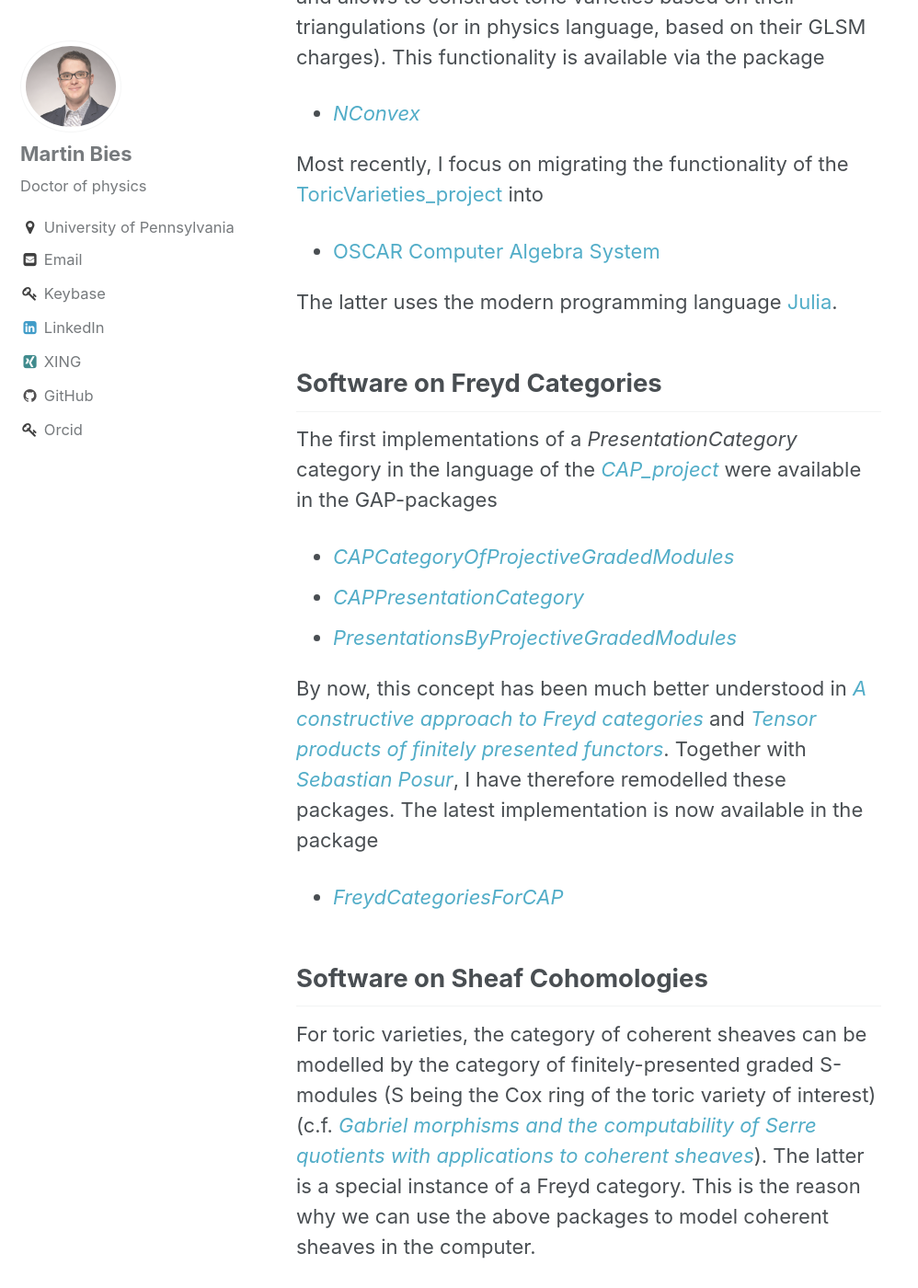
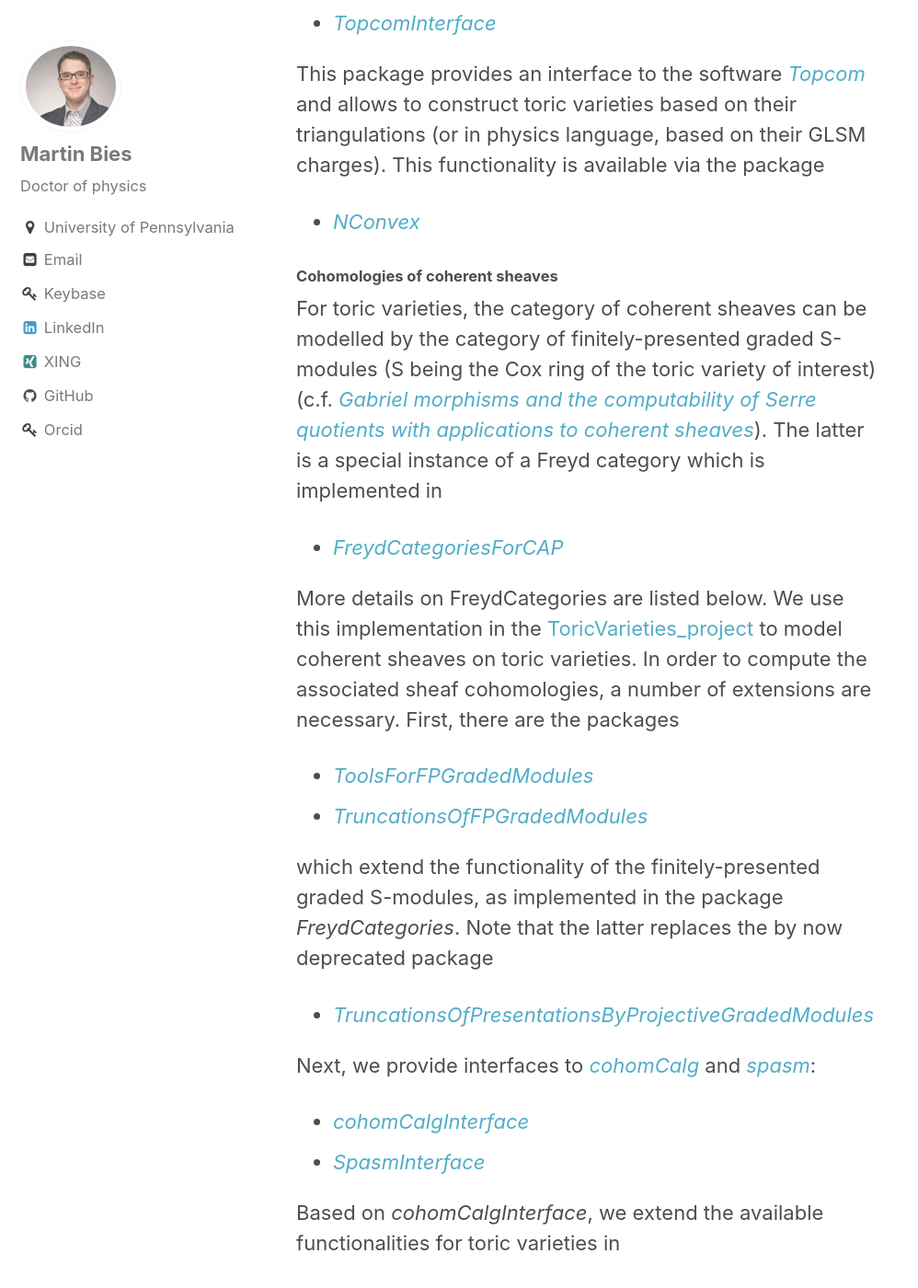
Before and after one commit to MartinBies/MartinBies.github.io, a Jekyll site: the page built from _pages/software.md, in a window 1280 px wide and 1400 px high, scrolled down 1012 px. Shown: the whole window at 92% size, without its empty margins (0-998 px from the left). Built offline with Jekyll 4.4.1, drawn with Linux system fonts in a browser that asks for light colours; some of the changed text lies outside the part shown.

Commit message:
Restructure content of software page

```diff
--- a/_pages/software.md
+++ b/_pages/software.md
@@ -11,8 +11,11 @@ permalink: /software/
 
 I work on open-source software on [github](https://github.com/), have added about 500.000 lines of codes and modified about another 500.000 lines of code. My coding experience includes gap, python, julia and C++. The latest news on my software are to be found at my [github-page](https://github.com/herearound).
 
+## [ToricVarieties_project](https://github.com/homalg-project/ToricVarieties_project)
 
-## Software on Toric Varieties
+### Content
+
+#### General functionality for Toric Varieties
 
 Together with [*Sebastian Gutsche*](https://sebasguts.github.io/), I have developed the package
 
@@ -26,33 +29,14 @@ This package provides an interface to the software [*Topcom*](https://www.wm.uni
 
 * [*NConvex*](https://github.com/homalg-project/NConvex)
 
-Most recently, I focus on migrating the functionality of the [ToricVarieties_project](https://github.com/homalg-project/ToricVarieties_project) into
 
-* [OSCAR Computer Algebra System](https://github.com/oscar-system/Oscar.jl)
+#### Cohomologies of coherent sheaves
 
-The latter uses the modern programming language [Julia](https://julialang.org/).
-
-
-
-## Software on Freyd Categories
-
-The first implementations of a *PresentationCategory* category in the language of the [*CAP_project*](https://homalg-project.github.io/CAP_project/) were available in the GAP-packages
-
-* [*CAPCategoryOfProjectiveGradedModules*](https://github.com/HereAround/CAPCategoryOfProjectiveGradedModules)
-* [*CAPPresentationCategory*](https://github.com/HereAround/CAPPresentationCategory)
-* [*PresentationsByProjectiveGradedModules*](https://github.com/HereAround/PresentationsByProjectiveGradedModules)
-
-By now, this concept has been much better understood in [*A constructive approach to Freyd categories*](https://arxiv.org/abs/1712.03492) and [*Tensor products of finitely presented functors*](https://www.worldscientific.com/doi/abs/10.1142/S0219498822501869). Together with [*Sebastian Posur*](https://sebastianpos.github.io/), I have therefore remodelled these packages. The latest implementation is now available in the package
+For toric varieties, the category of coherent sheaves can be modelled by the category of finitely-presented graded S-modules (S being the Cox ring of the toric variety of interest) (c.f. [*Gabriel morphisms and the computability of Serre quotients with applications to coherent sheaves*](https://arxiv.org/abs/1409.2028)). The latter is a special instance of a Freyd category which is implemented in
 
 * [*FreydCategoriesForCAP*](https://github.com/homalg-project/CAP_project/tree/master/FreydCategoriesForCAP)
 
-
-
-## Software on Sheaf Cohomologies
-
-For toric varieties, the category of coherent sheaves can be modelled by the category of finitely-presented graded S-modules (S being the Cox ring of the toric variety of interest) (c.f. [*Gabriel morphisms and the computability of Serre quotients with applications to coherent sheaves*](https://arxiv.org/abs/1409.2028)). The latter is a special instance of a Freyd category. This is the reason why we can use the above packages to model coherent sheaves in the computer.
-
-In order to compute the associated sheaf cohomologies, a number of extensions are necessary. First, there are the packages
+More details on FreydCategories are listed below. We use this implementation in the [ToricVarieties_project](https://github.com/homalg-project/ToricVarieties_project) to model coherent sheaves on toric varieties. In order to compute the associated sheaf cohomologies, a number of extensions are necessary. First, there are the packages
 
 * [*ToolsForFPGradedModules*](https://github.com/homalg-project/SheafCohomologyOnToricVarieties/tree/master/ToolsForFPGradedModules)
 * [*TruncationsOfFPGradedModules*](https://github.com/homalg-project/SheafCohomologyOnToricVarieties/tree/master/TruncationsOfFPGradedModules)
@@ -76,15 +60,12 @@ Finally, all of these enter the central package
 
 It provides implementations of various algorithms to compute sheaf cohomologies. Among others, the algorithm described in the appendix of [*cohomologies of coherent sheaves and massless spectra in F-theory*](https://archiv.ub.uni-heidelberg.de/volltextserver/24045/) is implemented there.
 
-## Software for F-theory vacua
 
-### H0Approximator
+#### Study of F-theory vacua
 
 * [*H0Approximator*](https://github.com/homalg-project/SheafCohomologyOnToricVarieties/tree/master/H0Approximator)
 
 On a hypersurface curve in a del-Pezzo 3 surface, we consider the pullback of a line bundle from the dP3. This package approximates the allowed global section values for this line bundle on the moduli space of all deformations of this curve. This approximation systematically underestimates the number of sections. However, it provides this estimate over the entire moduli space. Furthermore, as this estimate is based mostly on topological data, we could easily implement the necessary algorithms in C++, so that they terminate rather quickly. This implementation is the result [*Machine Learning and Algebraic Approaches towards Complete Matter Spectra in 4d F-theory*](https://link.springer.com/article/10.1007%2FJHEP01%282021%29196).
-
-### QSMExplorer
 
 * [*QSMExplorer*](https://github.com/homalg-project/ToricVarieties_project/tree/master/QSMExplorer)
 
@@ -98,7 +79,7 @@ The *QSMExplorer* -- implemented together with [Muyang Liu](https://katalog.uu.s
 A visualisation of the dependencies among my packages can be found [here](/SoftwarePackages.pdf).
 
 
-## Documentation
+### Documentation
 
 Below, you can find the documentations of the GAP-packages in the [ToricVarieties_project](https://github.com/homalg-project/ToricVarieties_project) (last update 01/01/2022):
 
@@ -113,8 +94,6 @@ Below, you can find the documentations of the GAP-packages in the [ToricVarietie
 * [ToricVarieties](/ToricVarieties.pdf)
 * [TruncationsForFPGradedModules](/TruncationsForFPGradedModules.pdf)
 
-For the documentation of the [OSCAR Computer Algebra System](https://github.com/oscar-system/Oscar.jl) please see [here](https://oscar-system.github.io/Oscar.jl/dev/) and [here](https://oscar-system.github.io/Oscar.jl/dev/ToricVarieties/NormalToricVarieties/) for details on the available functionality of toric geometry in *OSCAR*.
-
 The following packages are deprecated. I provide documentation merely for completeness:
 
 * [CAPCategoryOfProjectiveGradedModules](/CAPCategoryOfProjectiveGradedModules.pdf)
@@ -124,12 +103,39 @@ The following packages are deprecated. I provide documentation merely for comple
 
 
 
+### Installation instructions
 
-## Installation instructions
-
-I provide an installation script for the *GAP* based [ToricVarieties_project](https://github.com/homalg-project/ToricVarieties_project), which attempts to install this software and all dependencies automatically. This script can be found [here](/Install.sh). It has been tested on Debian9 and Ubuntu 18.04 (last updated on January 2, 2022). Among others, [gap-4.11.1](https://www.gap-system.org/Releases/4.11.1.html) will be installed. Once the installation is complete, you can create the latest documentation as follows:
+I provide an installation script for the *GAP*-based [ToricVarieties_project](https://github.com/homalg-project/ToricVarieties_project), which attempts to install this software and all dependencies automatically. This script can be found [here](/Install.sh). It has been tested on Debian9 and Ubuntu 18.04 (last updated on January 2, 2022). Among others, [gap-4.11.1](https://www.gap-system.org/Releases/4.11.1.html) will be installed. Once the installation is complete, you can create the latest documentation as follows:
 
 * Navigate into the package folder and issue *make doc*.
 * Tests can be executed by issuing *make test* inside the *ToricVarieties_project* folder.
 
 Note that tests are run on a daily bases on *github*. See [here](https://github.com/homalg-project/ToricVarieties_project/actions/workflows/test.yml) for the latest test results.
+
+
+
+
+
+## Freyd Categories (as part of the [CAP_project](https://github.com/homalg-project/CAP_project))
+
+The first implementations of a *PresentationCategory* category in the language of the [*CAP_project*](https://homalg-project.github.io/CAP_project/) were available in the GAP-packages
+
+* [*CAPCategoryOfProjectiveGradedModules*](https://github.com/HereAround/CAPCategoryOfProjectiveGradedModules)
+* [*CAPPresentationCategory*](https://github.com/HereAround/CAPPresentationCategory)
+* [*PresentationsByProjectiveGradedModules*](https://github.com/HereAround/PresentationsByProjectiveGradedModules)
+
+By now, this concept has been much better understood in [*A constructive approach to Freyd categories*](https://arxiv.org/abs/1712.03492) and [*Tensor products of finitely presented functors*](https://www.worldscientific.com/doi/abs/10.1142/S0219498822501869). Together with [*Sebastian Posur*](https://sebastianpos.github.io/), I have therefore remodelled these packages. The latest implementation is now available in the package
+
+* [*FreydCategoriesForCAP*](https://github.com/homalg-project/CAP_project/tree/master/FreydCategoriesForCAP)
+
+
+
+
+
+## OSCAR Computer algebra
+
+Most recently, I have started to migrate the functionality of the [ToricVarieties_project](https://github.com/homalg-project/ToricVarieties_project) into
+
+* [OSCAR Computer Algebra System](https://github.com/oscar-system/Oscar.jl)
+
+The latter uses the modern programming language [Julia](https://julialang.org/). The documentation of the [OSCAR Computer Algebra System](https://github.com/oscar-system/Oscar.jl) is available [here](https://oscar-system.github.io/Oscar.jl/dev/). Details on the *toric varieties* functionality can be found [here](https://oscar-system.github.io/Oscar.jl/dev/ToricVarieties/NormalToricVarieties/).
```
